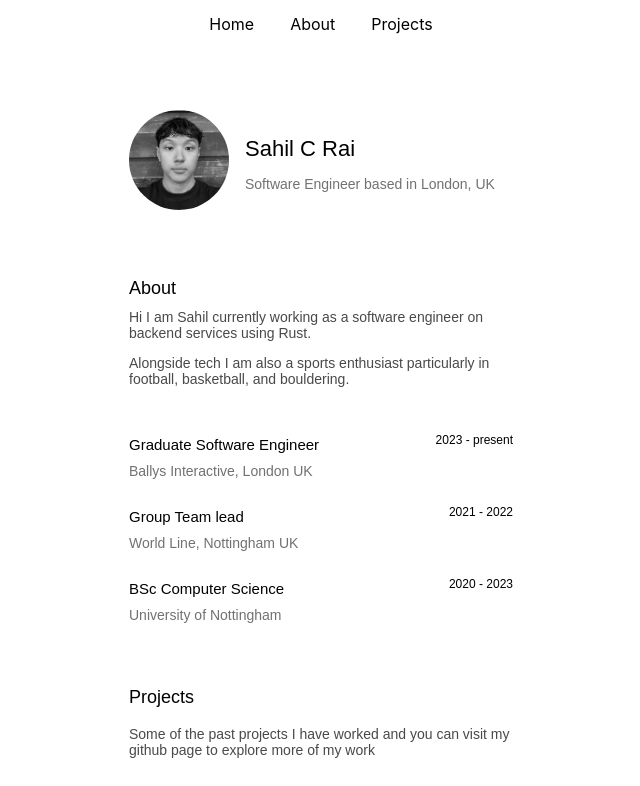
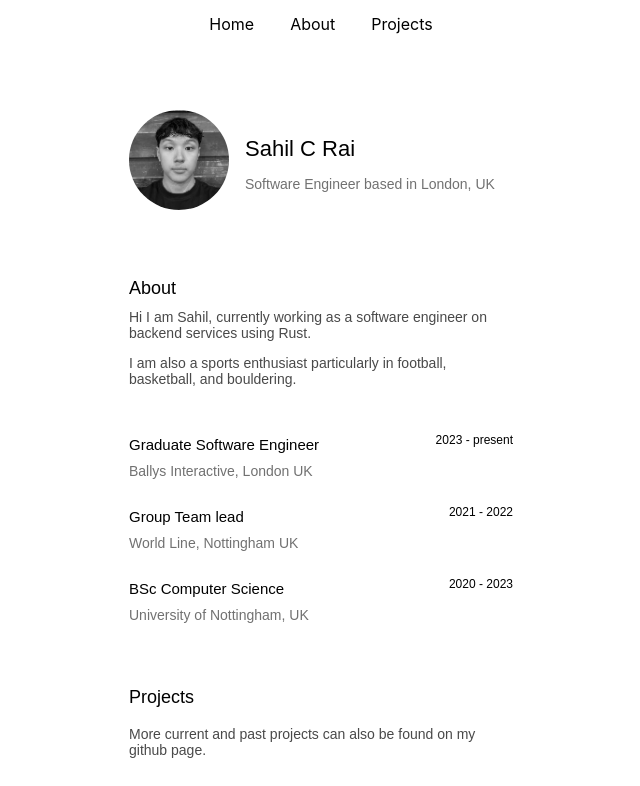
Before and after one commit to SahilRai22/my-portfolio, a React (Create React App) app: page / in a window 1280 px wide. Shown: the top 786 px of the page, without its empty margins (319-959 px from the left). Built offline with nearby package versions, Linux system fonts and the light colour scheme.

Commit message:
fix: typos

```diff
--- a/src/components/about/About.jsx
+++ b/src/components/about/About.jsx
@@ -4,9 +4,9 @@ import './about.css';
 import JobList from './JobList';
 function About() {
   const about =
-    'Hi I am Sahil currently working as a software engineer on backend services using Rust.';
+    'Hi I am Sahil, currently working as a software engineer on backend services using Rust.';
   const hobbies =
-    'Alongside tech I am also a sports enthusiast particularly in football, basketball, and bouldering.';
+    'I am also a sports enthusiast particularly in football, basketball, and bouldering.';
 
   // let icons = [<img src alt='UoN logo'></img>];
 
@@ -24,7 +24,7 @@ function About() {
     },
     {
       name: 'BSc Computer Science',
-      location: 'University of Nottingham',
+      location: 'University of Nottingham, UK',
       year: 2020 + ' - ' + 2023,
     },
   ];
--- a/src/components/projects/Projects.jsx
+++ b/src/components/projects/Projects.jsx
@@ -10,29 +10,27 @@ import ChatBotImage from './ChatBot.png';
 
 function Projects() {
   const desc =
-    'Some of the past projects I have worked and you can visit my github page to explore more of my work';
+    'More current and past projects can also be found on my github page.';
   const apps = [
     {
       name: 'Breakout',
       description:
-        'Brick Breaker game made in Java practising Object Oriented principles',
+        'Brick Breaker game made in Java practising Object Oriented principles.',
       image: BreakoutImage,
     },
     {
       name: 'ReRoute',
       description:
-        'graph traversal application that extends pathfinding algorithms to route train stations across the UK',
+        'graph traversal application that extends pathfinding algorithms to route train stations across the UK.',
       image: ReRouteImage,
     },
 
     {
       name: 'ChatBot',
       description:
-        'A general-purpose chat bot built to serve multiple functions: stores and manages usernames, prompts day to day commands',
+        'A general-purpose chat bot built to serve multiple functions: stores and manages usernames, prompts day to day commands.',
       image: ChatBotImage,
     },
-
-    // Add more app entries as needed
   ];
 
   return (
```
